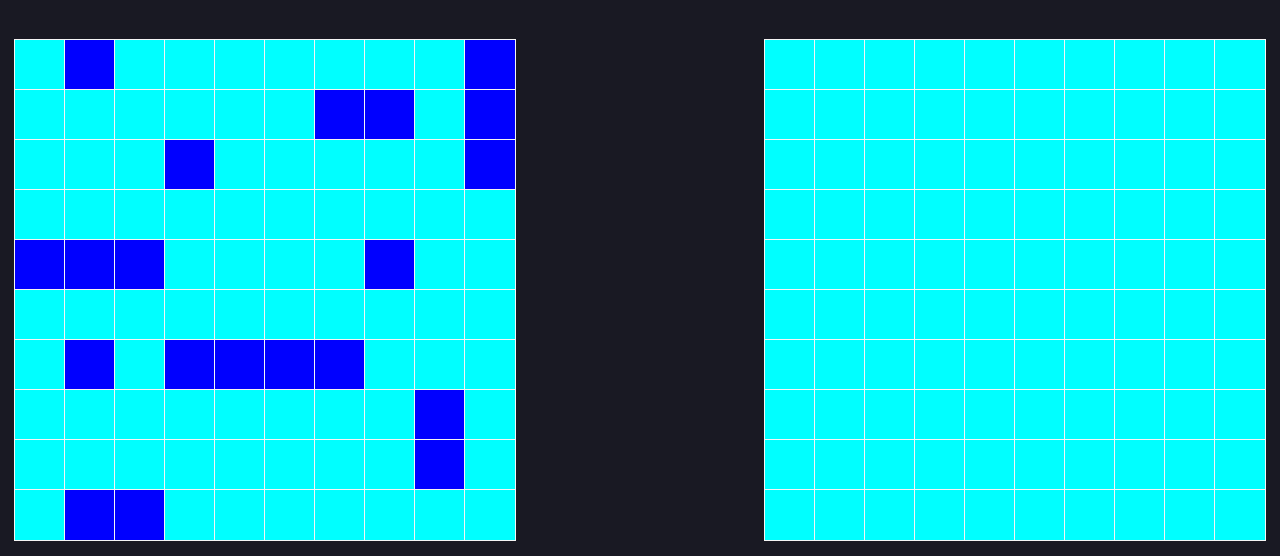
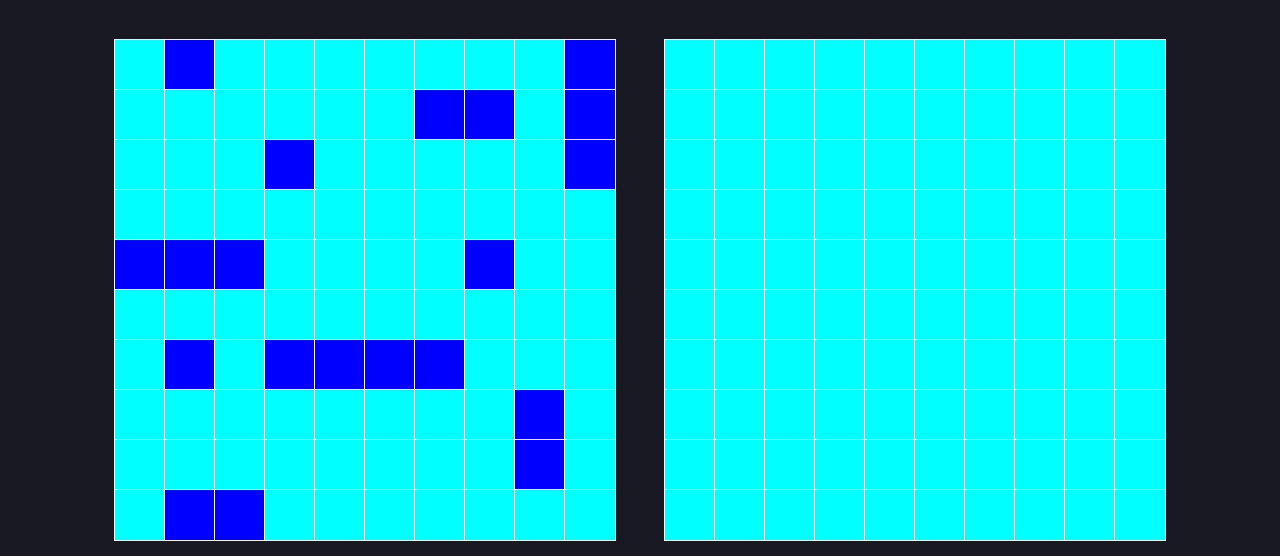
Before and after one commit to theojachiet/battleship, a website built with webpack: page src/template.html in a window 1280 px wide. Shown: the top 556 px of the page. Built offline with nearby package versions, Linux system fonts and the light colour scheme.

Commit message:
improve display of both boards and submit button

```diff
--- a/src/general.css
+++ b/src/general.css
@@ -20,7 +20,7 @@ h1 {
   display: flex;
   justify-content: center;
   align-items: center;
-  gap: 250px;
+  gap: 50px;
 }
 
 .board-container {
--- a/src/index.js
+++ b/src/index.js
@@ -104,8 +104,6 @@ function screenController() {
     const game = new GameFlow(players);
 
     function randomizeAndRender(player1 = game.currentPlayer, player2 = game.otherPlayer) {
-        console.log(player1)
-        console.log(player2)
         player1.gameboard.clearBoard();
         player2.gameboard.clearBoard();
 
```
